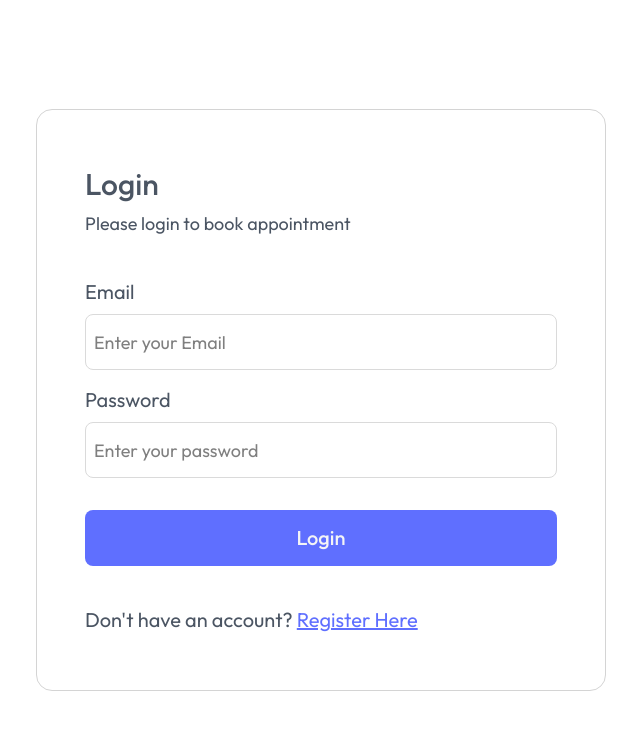
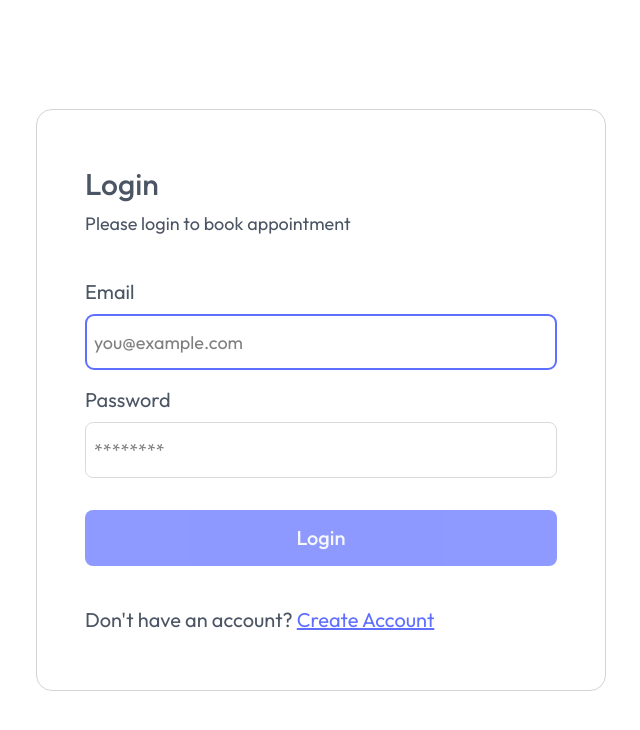
Before and after one commit to ahmadrgul/prescripto, a React (Vite) app in the folder frontend/: page /login in a window 1280 px wide. Shown: the top 730 px of the page, without its empty margins (319-959 px from the left). Built offline with nearby package versions, Linux system fonts and the light colour scheme; no server answers.

Commit message:
login polished

```diff
--- a/frontend/src/App.jsx
+++ b/frontend/src/App.jsx
@@ -1,6 +1,4 @@
 import { Routes, Route, useLocation, Navigate } from 'react-router';
-import Nav from './components/Nav';
-import Footer from './components/Footer';
 import Home from './pages/Home';
 import Doctors from './pages/Doctors';
 import Doctor from './pages/Doctor';
@@ -20,6 +18,7 @@ import UpdateDoctor from './pages/admin/UpdateDoctor';
 import AdminOnlyRoute from './routes/AdminOnlyRoute';
 import PublicOnlyRoute from './routes/PublicOnlyRoute';
 import PageTransitionWrapper from './components/PageTransitionWrapper';
+import { toast, ToastContainer } from 'react-toastify';
 
 
 const ScrollToTop = () => {
@@ -60,6 +59,9 @@ const App = () => {
           <Route path='/admin/patients' element={<PageTransitionWrapper><Patients /></PageTransitionWrapper>} />
         </Route>
       </Routes>
+      <ToastContainer
+        theme='colored'
+      />
     </>
   )
 }
--- a/frontend/src/api/auth.js
+++ b/frontend/src/api/auth.js
@@ -9,9 +9,7 @@ export const fetchTokens = async ({ email, password }) => {
 
         return res.data;
     } catch (error) {
-        console.error(error);
         if (error.response) {
-
             const status = error.response.status;
             const data = error.response.data;
 
--- a/frontend/src/pages/Login.jsx
+++ b/frontend/src/pages/Login.jsx
@@ -1,35 +1,45 @@
-import { useMutation, useQuery } from "@tanstack/react-query";
+import { useMutation } from "@tanstack/react-query";
 import { fetchTokens } from "../api/auth"
-import { useNavigate } from "react-router";
-import { useState } from "react";
+import { Link, useNavigate } from "react-router";
 import { useAuth } from "../context/AuthContext";
+import * as yup from "yup";
+import { useForm } from "react-hook-form";
+import { toast } from "react-toastify";
+import { yupResolver } from "@hookform/resolvers/yup";
+import { ClipLoader } from "react-spinners";
 
+const loginSchema = yup.object({
+  email: yup.string().email("Invalid email address").required("Email is required"),
+  password: yup.string().required("Password is required"),
+})
 
 const Login = () => {
-  const [ email, setEmail ] = useState("");
-  const [ password, setPassword ] = useState("");
-  const { login } = useAuth();
+  const {
+    register,
+    handleSubmit,
+    formState: { errors, isSubmitting, isValid },
+  } = useForm({
+    resolver: yupResolver(loginSchema),
+    mode: "onChange",
+  });
 
   const navigate = useNavigate();
+  const { login } = useAuth();
 
   const mutation = useMutation({
     mutationFn: fetchTokens,
     onSuccess: async (data) => {
-        login({access: data.access,
-          refresh: data.refresh});
+        login({access: data.access, refresh: data.refresh});
+        toast.success("You've been logged in Successfully.");
         navigate("/admin");
     },
     onError: (error) => {
-        console.error(error.message);
+        toast.error(error?.message || "Login failed. Please try again.");
     },
   })
 
-  const handleLogin = async (e) => {
-    e.preventDefault();
-    mutation.mutate({
-      email,
-      password
-    });
+  const onSubmit = (data) => {
+    mutation.mutate(data);
   }
 
   return (
@@ -37,38 +47,42 @@ const Login = () => {
         <div className="w-[570px] border border-[#D4D4D4] py-14 px-12 rounded-2xl">
             <h1 className="text-3xl text-[#4B5563] font-medium mb-2">Login</h1>
             <h3 className="text-[#4B5563] text-lg">Please login to book appointment</h3>
-            <form onSubmit={handleLogin} className="my-10 flex flex-col gap-4">
+            <form onSubmit={handleSubmit(onSubmit)} className="my-10 flex flex-col gap-4">
                 <div className="flex flex-col gap-2">
                     <label htmlFor="email" className="text-[#4B5563] text-xl">Email</label>
                     <input
+                        autoFocus
                         type="email"
                         id="email"
-                        name="email"
-                        placeholder="Enter your Email"
-                        className="border-[#DADADA] border h-14 px-2 w-full text-lg rounded-lg"
-                        value={email}
-                        onChange={e => setEmail(e.target.value)}
+                        placeholder="you@example.com"
+                        {...register("email")}
+                        className={`border h-14 px-2 w-full text-lg rounded-lg ${errors.email ? "border-red-500 outline-red-500" : "border-[#DADADA] outline-primary"}`}
                     />
+                    {errors.email && <p className="text-red-500 text-sm">{errors.email.message}</p>}
                 </div>
                 <div className="flex flex-col gap-2">
                     <label htmlFor="password" className="text-[#4B5563] text-xl">Password</label>
                     <input
                         type="password"
                         id="password"
-                        name="password"
-                        placeholder="Enter your password"
-                        className="border-[#DADADA] border h-14 px-2 text-lg w-full rounded-lg"
-                        value={password}
-                        onChange={e => setPassword(e.target.value)}
+                        placeholder="********"
+                        {...register("password")}
+                        className={`border h-14 px-2 w-full text-lg rounded-lg ${errors.password ? "border-red-500 outline-red-500" : "border-[#DADADA] outline-primary"}`}
                     />
+                    {errors.password && <p className="text-red-500 text-sm">{errors.password.message}</p>}
                 </div>
-                <input
+                <button
                     type="submit"
-                    value="Login"
-                    disabled={mutation.isPending}
-                    className="bg-primary disabled:opacity-70 disabled:cursor-not-allowed cursor-pointer text-gray-100 text-xl font-medium h-14 w-full rounded-lg mt-4" />
+                    disabled={mutation.isPending || isSubmitting || !isValid}
+                    className="bg-primary disabled:opacity-70 disabled:cursor-not-allowed cursor-pointer text-gray-100 text-xl font-medium h-14 w-full rounded-lg mt-4">
+                    {mutation.isPending || isSubmitting ? (
+                      <div className="flex items-center justify-center gap-2">
+                        <ClipLoader size={20} color="#fff" />
+                        Logging in...
+                      </div>) : "Login"}
+                </button>
             </form>
-            <p className="text-xl text-[#4B5563]">Don't have an account? <a href="/register" className="underline text-primary">Register Here</a></p>
+            <p className="text-xl text-[#4B5563]">Don't have an account? <Link to="/register" className="underline text-primary">Create Account</Link></p>
         </div>
     </main>
   )
--- a/frontend/src/pages/Register.jsx
+++ b/frontend/src/pages/Register.jsx
@@ -1,4 +1,5 @@
 import React from 'react'
+import { Link } from 'react-router';
 
 const Register = () => {
   return (
@@ -6,22 +7,38 @@ const Register = () => {
         <div className="w-[570px] border border-[#D4D4D4] py-14 px-12 rounded-2xl">
             <h1 className="text-3xl text-[#4B5563] font-medium mb-2">Create Account</h1>
             <h3 className="text-[#4B5563] text-lg">Please sign up to book appointment</h3>
-            <form className="my-10 flex flex-col gap-4">
-                <div className="flex flex-col gap-2">
-                    <label htmlFor="firstname" className="text-[#4B5563] text-xl">First Name</label>
-                    <input type="firstname" id="firstname" name="first_name" className="border-[#DADADA] border h-14 w-full rounded-lg"/>
-                </div>
+            <form onSubmit={handleRegister} className="my-10 flex flex-col gap-4">
                 <div className="flex flex-col gap-2">
                     <label htmlFor="email" className="text-[#4B5563] text-xl">Email</label>
-                    <input type="email" id="email" name="email" className="border-[#DADADA] border h-14 w-full rounded-lg"/>
+                    <input
+                        type="email"
+                        id="email"
+                        name="email"
+                        placeholder="Enter your Email"
+                        className="border-[#DADADA] border h-14 px-2 w-full text-lg rounded-lg"
+                        value={email}
+                        onChange={e => setEmail(e.target.value)}
+                    />
                 </div>
                 <div className="flex flex-col gap-2">
                     <label htmlFor="password" className="text-[#4B5563] text-xl">Password</label>
-                    <input type="password" id="password" name="password" className="border-[#DADADA] border h-14 w-full rounded-lg"/>
+                    <input
+                        type="password"
+                        id="password"
+                        name="password"
+                        placeholder="Enter your password"
+                        className="border-[#DADADA] border h-14 px-2 text-lg w-full rounded-lg"
+                        value={password}
+                        onChange={e => setPassword(e.target.value)}
+                    />
                 </div>
-                <input type="submit" value="Login" className="bg-primary text-gray-100 text-xl font-medium h-14 w-full rounded-lg mt-4" />
+                <input
+                    type="submit"
+                    value="Login"
+                    disabled={mutation.isPending}
+                    className="bg-primary disabled:opacity-70 disabled:cursor-not-allowed cursor-pointer text-gray-100 text-xl font-medium h-14 w-full rounded-lg mt-4" />
             </form>
-            <p className="text-xl text-[#4B5563]">Already have an account? <a href="/login" className="underline text-primary">Login Here</a></p>
+            <p className="text-xl text-[#4B5563]">Already have an account? <Link to="/login" className="underline text-primary">Login</Link></p>
         </div>
     </main>
   )
```
Also changed, not shown: frontend/package.json (+6 -1 lines), 1 other file (tests, documents, lock files or other folders).
